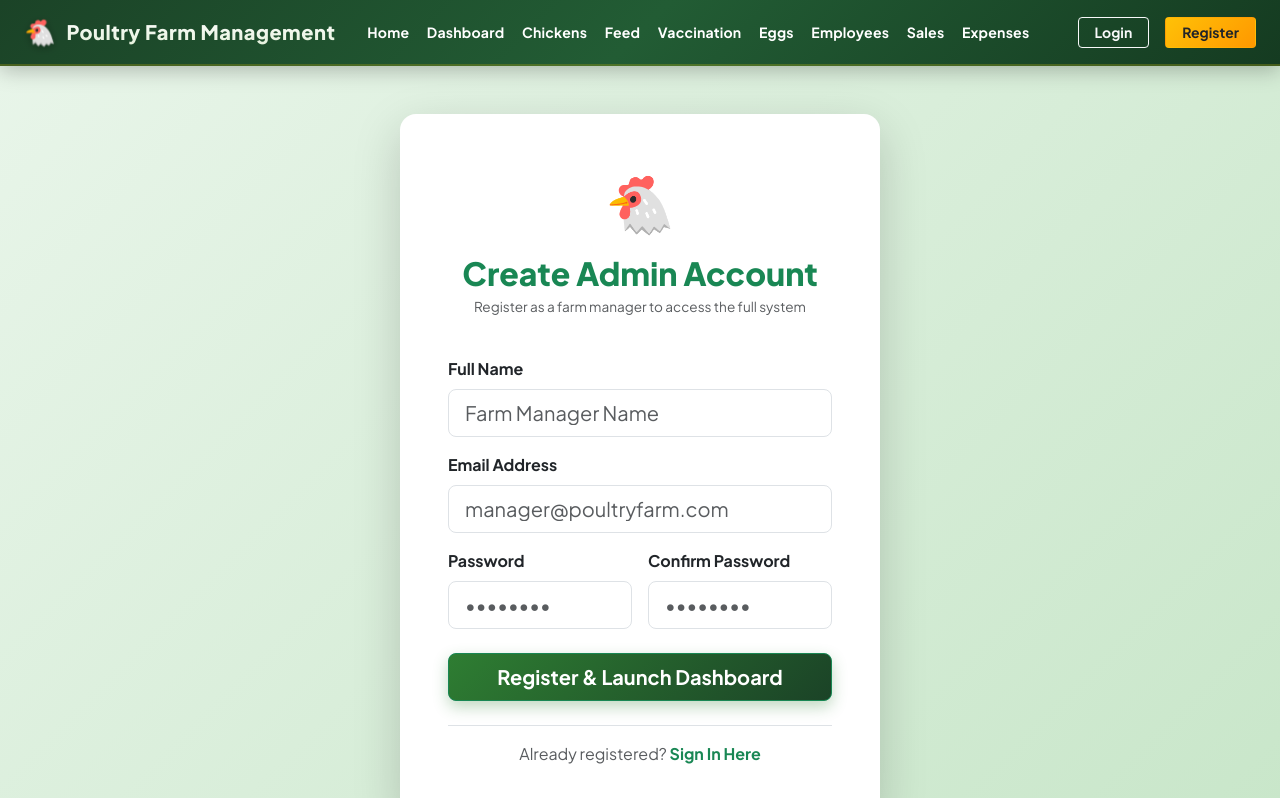
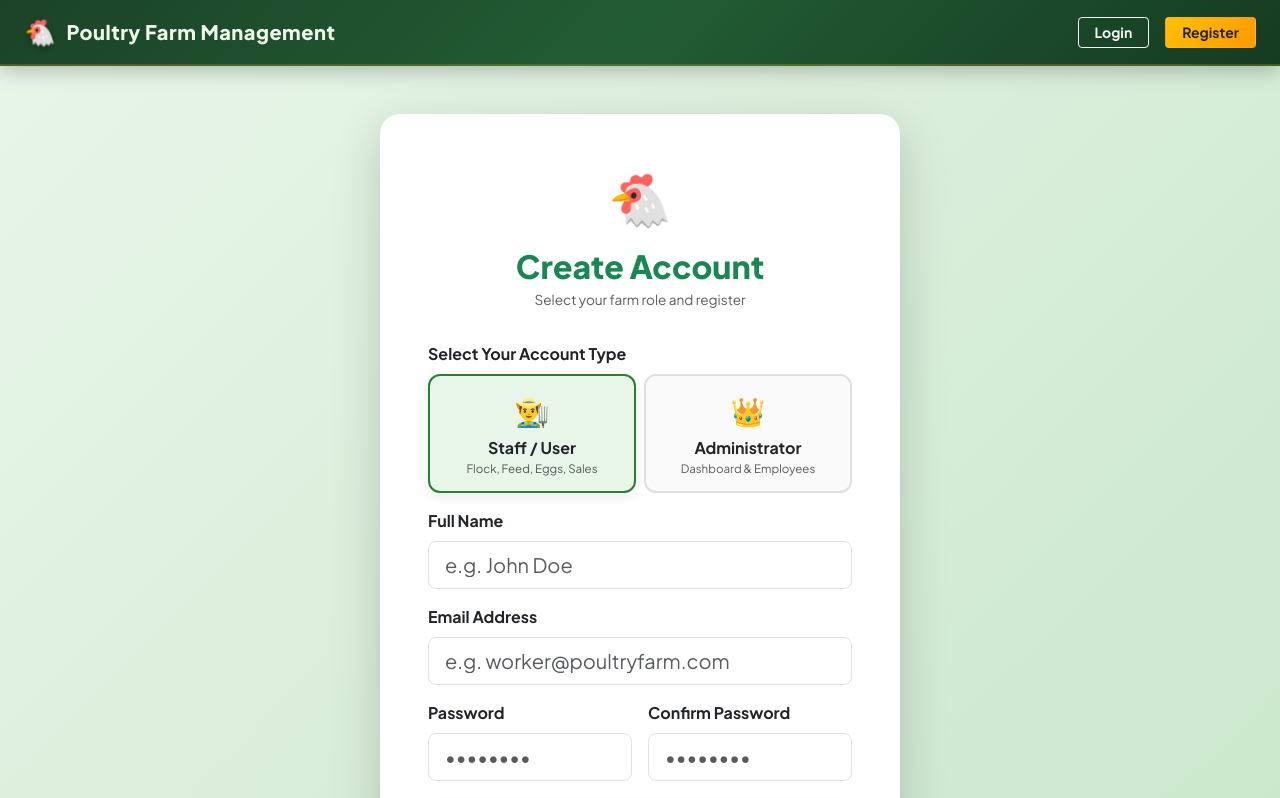
Before and after one commit to charles-jackson/poultry-management-system11, a React (Create React App) app: page /register in a window 1280 px wide. Shown: the top 798 px of the page. Built offline with nearby package versions, Linux system fonts and the light colour scheme; no server answers.

Commit message:
Implement dual Admin and User login with strict role-based access control and home page redirect

```diff
--- a/src/components/Navbar.js
+++ b/src/components/Navbar.js
@@ -33,16 +33,33 @@ const Navbar = () => {
 
         <div className="collapse navbar-collapse" id="poultryNavbarContent">
           <ul className="navbar-nav me-auto mb-2 mb-lg-0 nav-links-container">
+            {user && (
               <li className="nav-item">
                 <NavLink className={({ isActive }) => (isActive ? 'nav-link active' : 'nav-link')} to="/">
                   Home
                 </NavLink>
               </li>
+            )}
+
+            {/* Admin Links: Home, Dashboard, Employees */}
+            {user && user.role === 'Admin' && (
+              <>
                 <li className="nav-item">
                   <NavLink className={({ isActive }) => (isActive ? 'nav-link active' : 'nav-link')} to="/dashboard">
                     Dashboard
                   </NavLink>
                 </li>
+                <li className="nav-item">
+                  <NavLink className={({ isActive }) => (isActive ? 'nav-link active' : 'nav-link')} to="/employees">
+                    Employees
+                  </NavLink>
+                </li>
+              </>
+            )}
+
+            {/* User Links: Chickens, Feed, Vaccination, Eggs, Sales, Expenses */}
+            {user && user.role === 'User' && (
+              <>
                 <li className="nav-item">
                   <NavLink className={({ isActive }) => (isActive ? 'nav-link active' : 'nav-link')} to="/chickens">
                     Chickens
@@ -64,11 +81,6 @@ const Navbar = () => {
                   </NavLink>
                 </li>
                 <li className="nav-item">
-              <NavLink className={({ isActive }) => (isActive ? 'nav-link active' : 'nav-link')} to="/employees">
-                Employees
-              </NavLink>
-            </li>
-            <li className="nav-item">
                   <NavLink className={({ isActive }) => (isActive ? 'nav-link active' : 'nav-link')} to="/sales">
                     Sales
                   </NavLink>
@@ -78,13 +90,15 @@ const Navbar = () => {
                     Expenses
                   </NavLink>
                 </li>
+              </>
+            )}
           </ul>
 
           <div className="d-flex align-items-center gap-3 auth-section">
             {user ? (
               <>
                 <span className="user-badge">
-                  👨‍🌾 {user.name}
+                  {user.role === 'Admin' ? '👑 Admin' : '👨‍🌾 Staff'}: {user.name}
                 </span>
                 <button className="btn btn-logout-glow btn-sm fw-bold px-3" onClick={handleLogout}>
                   Logout
--- a/src/pages/Auth.css
+++ b/src/pages/Auth.css
@@ -1,18 +1,19 @@
 /* Auth Page CSS */
 .auth-container {
   background: linear-gradient(135deg, #e8f5e9 0%, #c8e6c9 100%);
-  min-height: 85vh;
+  min-height: 88vh;
 }
 
 .auth-card {
-  max-width: 480px;
+  max-width: 520px;
   width: 100%;
   background: #ffffff;
   border-top: 5px solid #2e7d32 !important;
+  border-radius: 20px !important;
 }
 
 .auth-brand-logo {
-  font-size: 3.5rem;
+  font-size: 3.2rem;
   animation: bounceChicken 2s infinite ease-in-out;
 }
 
@@ -21,15 +22,95 @@
   50% { transform: translateY(-8px); }
 }
 
+/* Dual Role Tabs */
+.auth-role-tabs {
+  background: #f1f8e9;
+  padding: 6px;
+  border-radius: 14px;
+  display: flex;
+  gap: 6px;
+}
+
+.auth-role-tab {
+  flex: 1;
+  border: none;
+  background: transparent;
+  padding: 10px 14px;
+  border-radius: 10px;
+  font-weight: 700;
+  font-size: 0.92rem;
+  color: #558b2f;
+  transition: all 0.25s ease;
+  display: flex;
+  align-items: center;
+  justify-content: center;
+  gap: 6px;
+}
+
+.auth-role-tab:hover {
+  background: rgba(46, 125, 50, 0.08);
+}
+
+.auth-role-tab.active {
+  background: #ffffff;
+  color: #1b5e20;
+  box-shadow: 0 4px 12px rgba(46, 125, 50, 0.15);
+}
+
+.auth-role-badge {
+  font-size: 0.75rem;
+  padding: 2px 8px;
+  border-radius: 12px;
+  background: #e8f5e9;
+  color: #2e7d32;
+  font-weight: 700;
+}
+
+.auth-role-tab.active .auth-role-badge {
+  background: #2e7d32;
+  color: #ffffff;
+}
+
+/* Role Selector Cards for Register */
+.role-select-box {
+  border: 2px solid #e0e0e0;
+  border-radius: 12px;
+  padding: 14px 16px;
+  cursor: pointer;
+  transition: all 0.25s ease;
+  background: #fafafa;
+}
+
+.role-select-box:hover {
+  border-color: #81c784;
+  background: #f9fbe7;
+}
+
+.role-select-box.selected {
+  border-color: #2e7d32;
+  background: #e8f5e9;
+  box-shadow: 0 4px 12px rgba(46, 125, 50, 0.12);
+}
+
 .auth-submit-btn {
   background: linear-gradient(135deg, #2e7d32 0%, #1b4327 100%);
   border: none;
   border-radius: 12px;
   box-shadow: 0 6px 15px rgba(46, 125, 50, 0.3);
   transition: all 0.3s ease;
+  font-weight: 700;
 }
 
 .auth-submit-btn:hover {
   transform: translateY(-2px);
   box-shadow: 0 8px 20px rgba(46, 125, 50, 0.45);
 }
+
+.auth-submit-btn-admin {
+  background: linear-gradient(135deg, #e65100 0%, #bf360c 100%) !important;
+  box-shadow: 0 6px 15px rgba(230, 81, 0, 0.3) !important;
+}
+
+.auth-submit-btn-admin:hover {
+  box-shadow: 0 8px 20px rgba(230, 81, 0, 0.45) !important;
+}
--- a/src/pages/Home.js
+++ b/src/pages/Home.js
@@ -1,11 +1,15 @@
-import React, { useState, useEffect } from 'react';
+import React, { useState, useEffect, useContext } from 'react';
 import { Link } from 'react-router-dom';
 import API from '../services/api';
+import { AuthContext } from '../context/AuthContext';
 import './Home.css';
 
 const Home = () => {
+  const { user } = useContext(AuthContext);
   const [dashboardData, setDashboardData] = useState(null);
   const [loading, setLoading] = useState(true);
+
+  const isAdmin = user?.role === 'Admin';
 
   useEffect(() => {
     fetchData();
@@ -38,19 +42,39 @@ const Home = () => {
       {/* Hero Banner Section */}
       <section className="hero-banner text-white text-center py-5 mb-4">
         <div className="container">
+          <div className="mb-2">
+            <span className="badge bg-light text-dark fw-bold px-3 py-2 rounded-pill fs-7">
+              {isAdmin ? '👑 Administrator Portal' : '👨‍🌾 Staff Operations Portal'}
+            </span>
+          </div>
           <h1 className="hero-title fw-bold mb-3">
             🐔 Welcome to Smart Poultry Farm Management
           </h1>
           <p className="hero-subtitle lead mb-4 mx-auto" style={{ maxWidth: '750px' }}>
-            Monitor flock health, feed inventory, egg production, vaccinations, staff attendance, sales & expenses with ease and precision.
+            {isAdmin
+              ? 'Oversee farm business metrics, comprehensive financial analytics, and employee management.'
+              : 'Record flock health, monitor feed inventory, manage vaccinations, log egg yields, and track sales.'}
           </p>
-          <div className="d-flex justify-content-center gap-3">
+          <div className="d-flex justify-content-center gap-3 flex-wrap">
+            {isAdmin ? (
+              <>
                 <Link to="/dashboard" className="btn btn-warning btn-lg fw-bold px-4 hero-btn">
                   📊 View Analytics Dashboard
                 </Link>
-            <Link to="/chickens" className="btn btn-outline-light btn-lg fw-bold px-4 hero-btn">
+                <Link to="/employees" className="btn btn-outline-light btn-lg fw-bold px-4 hero-btn">
+                  👨‍🌾 Manage Employees
+                </Link>
+              </>
+            ) : (
+              <>
+                <Link to="/chickens" className="btn btn-warning btn-lg fw-bold px-4 hero-btn">
                   🐔 Manage Chickens
                 </Link>
+                <Link to="/feed" className="btn btn-outline-light btn-lg fw-bold px-4 hero-btn">
+                  🌾 Manage Feed
+                </Link>
+              </>
+            )}
           </div>
         </div>
       </section>
@@ -62,7 +86,7 @@ const Home = () => {
             <h2 className="section-title text-success fw-bold">
               <span className="me-2">📊</span> Farm Overview
             </h2>
-            <p className="text-muted">Real-time inventory and financial metrics</p>
+            <p className="text-muted">Real-time inventory and operations summary</p>
           </div>
 
           <div className="row g-4">
@@ -108,7 +132,8 @@ const Home = () => {
               </div>
             </div>
 
-            {/* Employees */}
+            {/* Employees: Only visible to Admin */}
+            {isAdmin && (
               <div className="col-12 col-sm-6 col-lg-4">
                 <div className="card overview-card card-employees h-100 shadow-sm border-0">
                   <div className="card-body d-flex align-items-center justify-content-between p-4">
@@ -121,6 +146,7 @@ const Home = () => {
                   </div>
                 </div>
               </div>
+            )}
 
             {/* Total Sales */}
             <div className="col-12 col-sm-6 col-lg-4">
@@ -156,12 +182,51 @@ const Home = () => {
         <section className="modules-section mb-5">
           <div className="section-header mb-4">
             <h2 className="section-title text-success fw-bold">
-              <span className="me-2">⚡</span> Management Modules
+              <span className="me-2">⚡</span>{' '}
+              {isAdmin ? 'Admin Modules' : 'Staff Operations Modules'}
             </h2>
-            <p className="text-muted">Access farm control features directly</p>
+            <p className="text-muted">
+              {isAdmin
+                ? 'Authorized access for Farm Administrators'
+                : 'Authorized access for Farm Staff'}
+            </p>
           </div>
 
           <div className="row g-4">
+            {/* ADMIN ONLY MODULES */}
+            {isAdmin ? (
+              <>
+                {/* Analytics Dashboard */}
+                <div className="col-12 col-md-6">
+                  <div className="card module-card text-center p-4 shadow-sm h-100">
+                    <div className="module-icon mb-3">📊</div>
+                    <h4 className="fw-bold mb-2">Analytics & Financial Dashboard</h4>
+                    <p className="text-muted mb-4 fs-7">
+                      Comprehensive farm overview, monthly revenue vs expenses charts, egg yield trends, and profit margins.
+                    </p>
+                    <Link to="/dashboard" className="btn btn-success fw-bold mt-auto w-100 py-2">
+                      Open Analytics Dashboard
+                    </Link>
+                  </div>
+                </div>
+
+                {/* Employee Management */}
+                <div className="col-12 col-md-6">
+                  <div className="card module-card text-center p-4 shadow-sm h-100">
+                    <div className="module-icon mb-3">👨‍🌾</div>
+                    <h4 className="fw-bold mb-2">Employee Management</h4>
+                    <p className="text-muted mb-4 fs-7">
+                      Add, update, and manage employee records, job designations, monthly salaries, and work contact details.
+                    </p>
+                    <Link to="/employees" className="btn btn-outline-success fw-bold mt-auto w-100 py-2">
+                      Open Employee Module
+                    </Link>
+                  </div>
+                </div>
+              </>
+            ) : (
+              /* USER / STAFF ONLY MODULES */
+              <>
                 {/* Chicken Management */}
                 <div className="col-12 col-md-6 col-lg-4">
                   <div className="card module-card text-center p-4 shadow-sm h-100">
@@ -218,38 +283,35 @@ const Home = () => {
                   </div>
                 </div>
 
-            {/* Employee Management */}
+                {/* Sales Management */}
                 <div className="col-12 col-md-6 col-lg-4">
                   <div className="card module-card text-center p-4 shadow-sm h-100">
-                <div className="module-icon mb-3">👨‍🌾</div>
-                <h4 className="fw-bold mb-2">Employee Management</h4>
+                    <div className="module-icon mb-3">💰</div>
+                    <h4 className="fw-bold mb-2">Sales Management</h4>
                     <p className="text-muted mb-4 fs-7">
-                  Manage worker records, job roles, joining dates, salaries, and attendance status.
+                      Record chicken and egg sales, customer names, payment methods, and invoices.
                     </p>
-                <Link to="/employees" className="btn btn-outline-success fw-bold mt-auto w-100">
-                  Open Employee Module
+                    <Link to="/sales" className="btn btn-outline-success fw-bold mt-auto w-100">
+                      Open Sales Module
                     </Link>
                   </div>
                 </div>
 
-            {/* Sales & Expenses */}
+                {/* Expense Management */}
                 <div className="col-12 col-md-6 col-lg-4">
                   <div className="card module-card text-center p-4 shadow-sm h-100">
-                <div className="module-icon mb-3">💵</div>
-                <h4 className="fw-bold mb-2">Sales & Expenses</h4>
+                    <div className="module-icon mb-3">💸</div>
+                    <h4 className="fw-bold mb-2">Expense Management</h4>
                     <p className="text-muted mb-4 fs-7">
-                  Track product sales, customer details, operational expenses, and profitability.
+                      Track utility bills, medical supplies, maintenance, and farm operational expenditures.
                     </p>
-                <div className="d-flex gap-2 mt-auto">
-                  <Link to="/sales" className="btn btn-outline-success fw-bold flex-fill">
-                    Sales
-                  </Link>
-                  <Link to="/expenses" className="btn btn-outline-danger fw-bold flex-fill">
-                    Expenses
+                    <Link to="/expenses" className="btn btn-outline-danger fw-bold mt-auto w-100">
+                      Open Expense Module
                     </Link>
                   </div>
                 </div>
-            </div>
+              </>
+            )}
           </div>
         </section>
 
--- a/src/pages/Login.js
+++ b/src/pages/Login.js
@@ -4,6 +4,7 @@ import { AuthContext } from '../context/AuthContext';
 import './Auth.css';
 
 const Login = () => {
+  const [role, setRole] = useState('User'); // 'User' or 'Admin'
   const [email, setEmail] = useState('');
   const [password, setPassword] = useState('');
   const [error, setError] = useState('');
@@ -12,13 +13,19 @@ const Login = () => {
   const { login } = useContext(AuthContext);
   const navigate = useNavigate();
 
+  const handleRoleChange = (selectedRole) => {
+    setRole(selectedRole);
+    setError('');
+  };
+
   const handleSubmit = async (e) => {
     e.preventDefault();
     setError('');
     setLoading(true);
     try {
-      await login(email, password);
-      navigate('/dashboard');
+      await login(email, password, role);
+      // Directs to Home page as requested
+      navigate('/');
     } catch (err) {
       const serverMsg = err.response?.data?.message;
       if (serverMsg) {
@@ -37,23 +44,49 @@ const Login = () => {
 
   return (
     <div className="auth-container d-flex align-items-center justify-content-center py-5">
-      <div className="card auth-card shadow-lg border-0 rounded-4 p-4 p-md-5">
-        <div className="text-center mb-4">
+      <div className="card auth-card shadow-lg border-0 p-4 p-md-5">
+        <div className="text-center mb-3">
           <div className="auth-brand-logo mb-2">🐔</div>
           <h2 className="fw-extrabold text-success mb-1">Poultry Farm Portal</h2>
-          <p className="text-muted fs-7">Sign in to access your farm management dashboard</p>
+          <p className="text-muted fs-7">
+            {role === 'Admin'
+              ? '👑 Administrator Portal (Dashboard & Staff Management)'
+              : '👨‍🌾 Staff Portal (Chickens, Feed, Eggs, Sales & Expenses)'}
+          </p>
         </div>
 
-        {error && <div className="alert alert-danger fw-semibold shadow-sm">{error}</div>}
+        {/* Admin vs User Tab Selector */}
+        <div className="auth-role-tabs mb-4">
+          <button
+            type="button"
+            className={`auth-role-tab ${role === 'User' ? 'active' : ''}`}
+            onClick={() => handleRoleChange('User')}
+          >
+            <span>👨‍🌾 Staff / User</span>
+            <span className="auth-role-badge">Farm</span>
+          </button>
+          <button
+            type="button"
+            className={`auth-role-tab ${role === 'Admin' ? 'active' : ''}`}
+            onClick={() => handleRoleChange('Admin')}
+          >
+            <span>👑 Admin</span>
+            <span className="auth-role-badge">Manager</span>
+          </button>
+        </div>
+
+        {error && <div className="alert alert-danger fw-semibold shadow-sm py-2">{error}</div>}
 
         <form onSubmit={handleSubmit}>
           <div className="mb-3">
-            <label className="form-label fw-bold">Email Address</label>
+            <label className="form-label fw-bold">
+              {role === 'Admin' ? 'Admin Email Address' : 'User / Staff Email Address'}
+            </label>
             <input
               type="email"
               className="form-control form-control-lg rounded-3"
               required
-              placeholder="admin@poultryfarm.com"
+              placeholder={role === 'Admin' ? 'admin@poultryfarm.com' : 'staff@poultryfarm.com'}
               value={email}
               onChange={(e) => setEmail(e.target.value)}
             />
@@ -73,7 +106,9 @@ const Login = () => {
 
           <button
             type="submit"
-            className="btn btn-success btn-lg w-100 fw-bold auth-submit-btn"
+            className={`btn btn-lg w-100 auth-submit-btn text-white ${
+              role === 'Admin' ? 'auth-submit-btn-admin' : ''
+            }`}
             disabled={loading}
           >
             {loading ? (
@@ -81,8 +116,10 @@ const Login = () => {
                 <span className="spinner-border spinner-border-sm me-2" role="status"></span>
                 Signing In...
               </>
+            ) : role === 'Admin' ? (
+              '👑 Sign In as Admin'
             ) : (
-              'Sign In to Farm System'
+              '👨‍🌾 Sign In as Staff / User'
             )}
           </button>
         </form>
@@ -91,7 +128,7 @@ const Login = () => {
           <p className="text-muted mb-0">
             Don't have an account?{' '}
             <Link to="/register" className="text-success fw-bold text-decoration-none">
-              Register New Admin
+              Register New Account
             </Link>
           </p>
         </div>
--- a/src/pages/Register.js
+++ b/src/pages/Register.js
@@ -8,6 +8,7 @@ const Register = () => {
   const [email, setEmail] = useState('');
   const [password, setPassword] = useState('');
   const [confirmPassword, setConfirmPassword] = useState('');
+  const [role, setRole] = useState('User'); // 'User' or 'Admin'
   const [error, setError] = useState('');
   const [loading, setLoading] = useState(false);
 
@@ -30,8 +31,9 @@ const Register = () => {
 
     setLoading(true);
     try {
-      await register(name, email, password);
-      navigate('/dashboard');
+      await register(name, email, password, role);
+      // Navigate to Home page
+      navigate('/');
     } catch (err) {
       const serverMsg = err.response?.data?.message;
       if (serverMsg) {
@@ -50,23 +52,54 @@ const Register = () => {
 
   return (
     <div className="auth-container d-flex align-items-center justify-content-center py-5">
-      <div className="card auth-card shadow-lg border-0 rounded-4 p-4 p-md-5">
-        <div className="text-center mb-4">
+      <div className="card auth-card shadow-lg border-0 p-4 p-md-5">
+        <div className="text-center mb-3">
           <div className="auth-brand-logo mb-2">🐔</div>
-          <h2 className="fw-extrabold text-success mb-1">Create Admin Account</h2>
-          <p className="text-muted fs-7">Register as a farm manager to access the full system</p>
+          <h2 className="fw-extrabold text-success mb-1">Create Account</h2>
+          <p className="text-muted fs-7">Select your farm role and register</p>
         </div>
 
-        {error && <div className="alert alert-danger fw-semibold shadow-sm">{error}</div>}
+        {error && <div className="alert alert-danger fw-semibold shadow-sm py-2">{error}</div>}
 
         <form onSubmit={handleSubmit}>
+          {/* Role Selection */}
+          <div className="mb-3">
+            <label className="form-label fw-bold mb-2">Select Your Account Type</label>
+            <div className="row g-2">
+              <div className="col-6">
+                <div
+                  className={`role-select-box text-center ${role === 'User' ? 'selected' : ''}`}
+                  onClick={() => setRole('User')}
+                >
+                  <div className="fs-3 mb-1">👨‍🌾</div>
+                  <div className="fw-bold text-dark">Staff / User</div>
+                  <div className="text-muted" style={{ fontSize: '0.72rem' }}>
+                    Flock, Feed, Eggs, Sales
+                  </div>
+                </div>
+              </div>
+              <div className="col-6">
+                <div
+                  className={`role-select-box text-center ${role === 'Admin' ? 'selected' : ''}`}
+                  onClick={() => setRole('Admin')}
+                >
+                  <div className="fs-3 mb-1">👑</div>
+                  <div className="fw-bold text-dark">Administrator</div>
+                  <div className="text-muted" style={{ fontSize: '0.72rem' }}>
+                    Dashboard & Employees
+                  </div>
+                </div>
+              </div>
+            </div>
+          </div>
+
           <div className="mb-3">
             <label className="form-label fw-bold">Full Name</label>
             <input
               type="text"
               className="form-control form-control-lg rounded-3"
               required
-              placeholder="Farm Manager Name"
+              placeholder="e.g. John Doe"
               value={name}
               onChange={(e) => setName(e.target.value)}
             />
@@ -78,7 +111,7 @@ const Register = () => {
               type="email"
               className="form-control form-control-lg rounded-3"
               required
-              placeholder="manager@poultryfarm.com"
+              placeholder="e.g. worker@poultryfarm.com"
               value={email}
               onChange={(e) => setEmail(e.target.value)}
             />
@@ -111,7 +144,9 @@ const Register = () => {
 
           <button
             type="submit"
-            className="btn btn-success btn-lg w-100 fw-bold auth-submit-btn"
+            className={`btn btn-lg w-100 auth-submit-btn text-white ${
+              role === 'Admin' ? 'auth-submit-btn-admin' : ''
+            }`}
             disabled={loading}
           >
             {loading ? (
@@ -119,8 +154,10 @@ const Register = () => {
                 <span className="spinner-border spinner-border-sm me-2" role="status"></span>
                 Creating Account...
               </>
+            ) : role === 'Admin' ? (
+              '👑 Register as Administrator'
             ) : (
-              'Register & Launch Dashboard'
+              '👨‍🌾 Register as Staff / User'
             )}
           </button>
         </form>
```
Also changed, not shown: src/App.js (+29 -17 lines), src/components/ProtectedRoute.js (+6 -1 lines), src/context/AuthContext.js (+6 -4 lines). Lines whose indentation alone changed are shown as unchanged.
